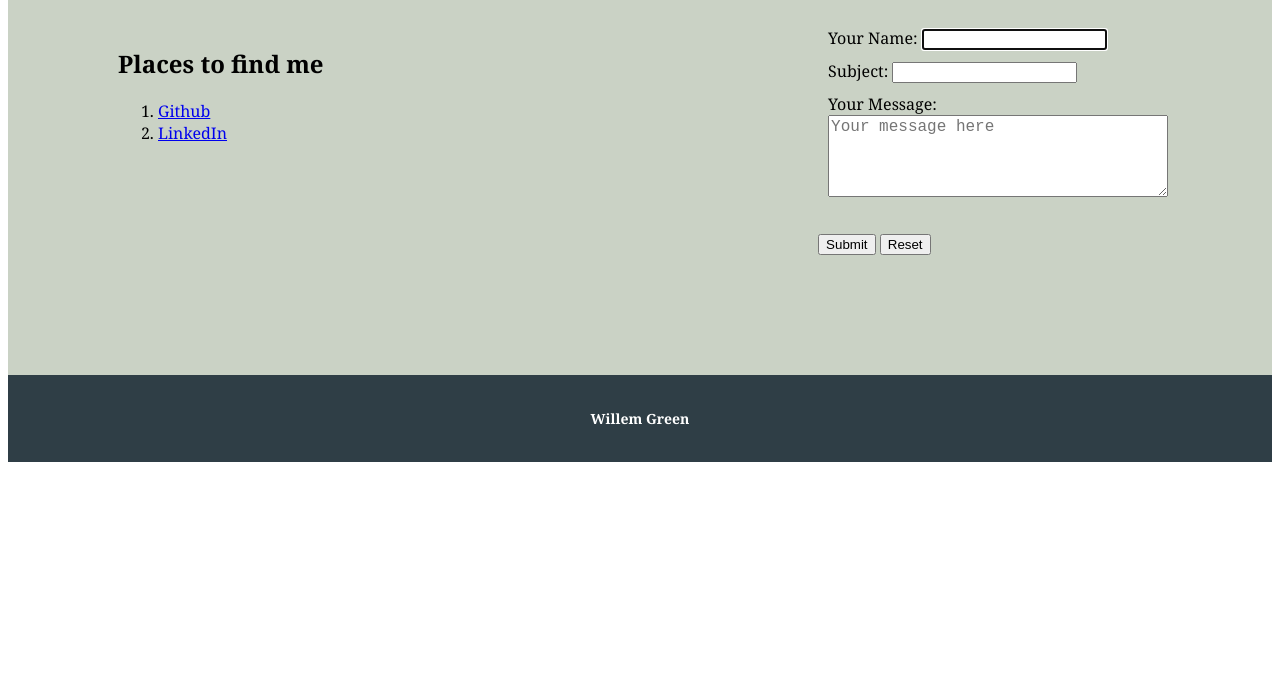
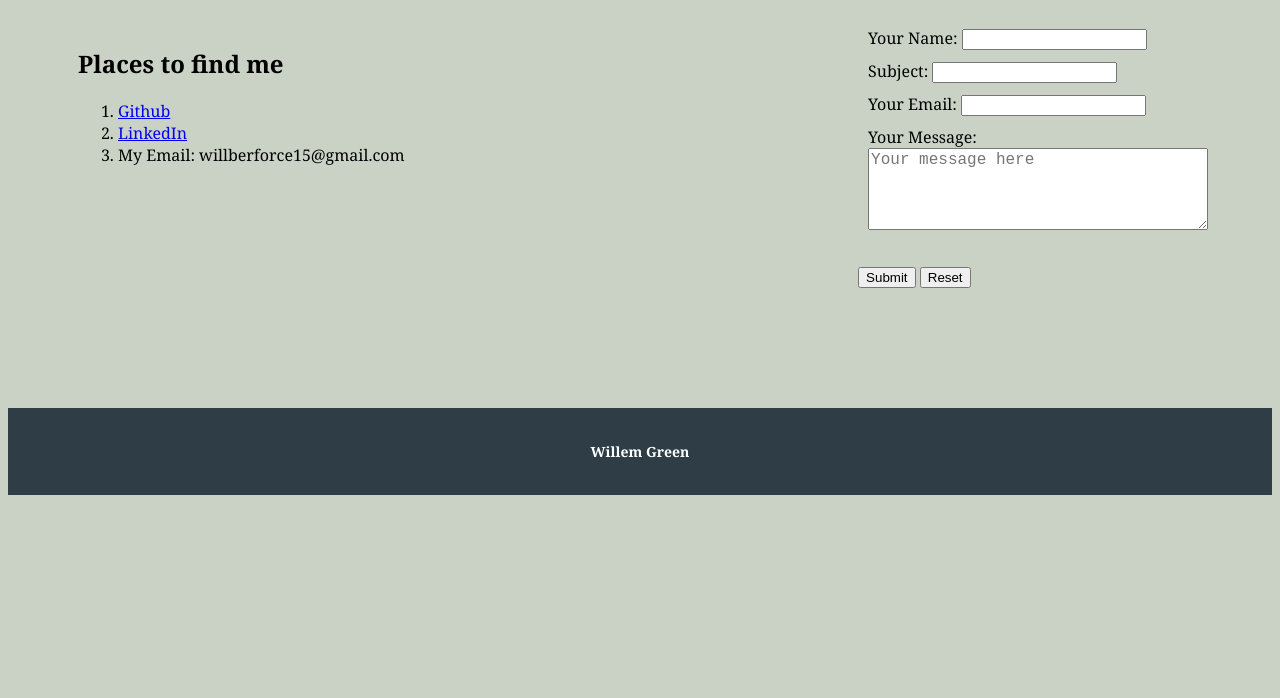
Before and after one commit to WillemRGreen/NewPortfolio, a plain HTML site: page contact.html in a window 1280 px wide. Shown: the part 102-800 px from the top of the page. Drawn offline with Linux system fonts and the light colour scheme.

Commit message:
new comp commit

```diff
--- a/contact.html
+++ b/contact.html
@@ -33,18 +33,24 @@
                     <li> <a href="https://github.com/WillemRGreen" target="_blank"> Github</a>
                     </li>
                     <li> <a href= "https://www.linkedin.com/in/willem-green-7115071b0/" target = "_blank"> LinkedIn</a></li>
-                    <!--I specifically wanted the links to go to a new tab -->
+                    <li>
+                        My Email: willberforce15@gmail.com
+                    </li>
                   </ol>
             </div>
 
             <form action="https://formspree.io/mvowedae" method="post">
                 <div class ="item">
                     <label for="your-name">Your Name:</label>
-                    <input id="your-name" type="text" name="name" required autofocus="on">
+                    <input id="your-name" type="text" name="name" required>
                 </div>
                 <div class="item">
                     <label for="your-subject">Subject:</label>
                     <input id="your-subject" type="text" name="subject">
+                </div>
+                <div class="item">
+                    <label for="your-email">Your Email:</label>
+                    <input id="your-email" type="text" name="email">
                 </div>
                 <div class="item-double">
                     <label for="form-message">Your Message:</label>
--- a/style.css
+++ b/style.css
@@ -1,3 +1,7 @@
+body {
+  background-color:#CAD2C5;
+}
+
 header {
     background-color:#2F3E46;
 }
@@ -8,7 +12,7 @@ header h1 {
     color: #fff;
     text-align: center;
     margin: 0;
-    padding-top: 20px;
+    padding-top: 0 0 0 0;
 
 }
 
@@ -42,7 +46,7 @@ main {
     padding-bottom:20px;
 }
 main div {
-  padding: 0 50px 0 50px;
+  padding: 0 10px 0 10px;
 }
 
 form div textarea {
@@ -53,7 +57,7 @@ form div textarea {
     margin-bottom: 20px;
   }
 
-footer > div {
+footer {
     font-family:Georgia, 'Times New Roman', Times, serif;
     font-size:12px;
     color:white;
@@ -77,15 +81,17 @@ footer > div {
 
 .item {
     flex: 1;
+
     margin: 10px;
   }
 
 .item-double {
     flex: 2;
+
     margin: 10px;
   }
 
-@media all and (min-width:600px) {
+@media all and (min-width:800px) {
     header {
         display: flex;
         justify-content: space-between;
@@ -105,6 +111,9 @@ footer > div {
     header nav ul li a:hover {
         color: #bdbdbd;
       }
+      main div {
+        padding: 0 30px 0 30px;
+      }
     .group {
         flex-direction:row;
       }
```
Also changed, not shown: about.html (+3 -0 lines), index.html (+5 -2 lines), portfolio.html (+2 -2 lines).
